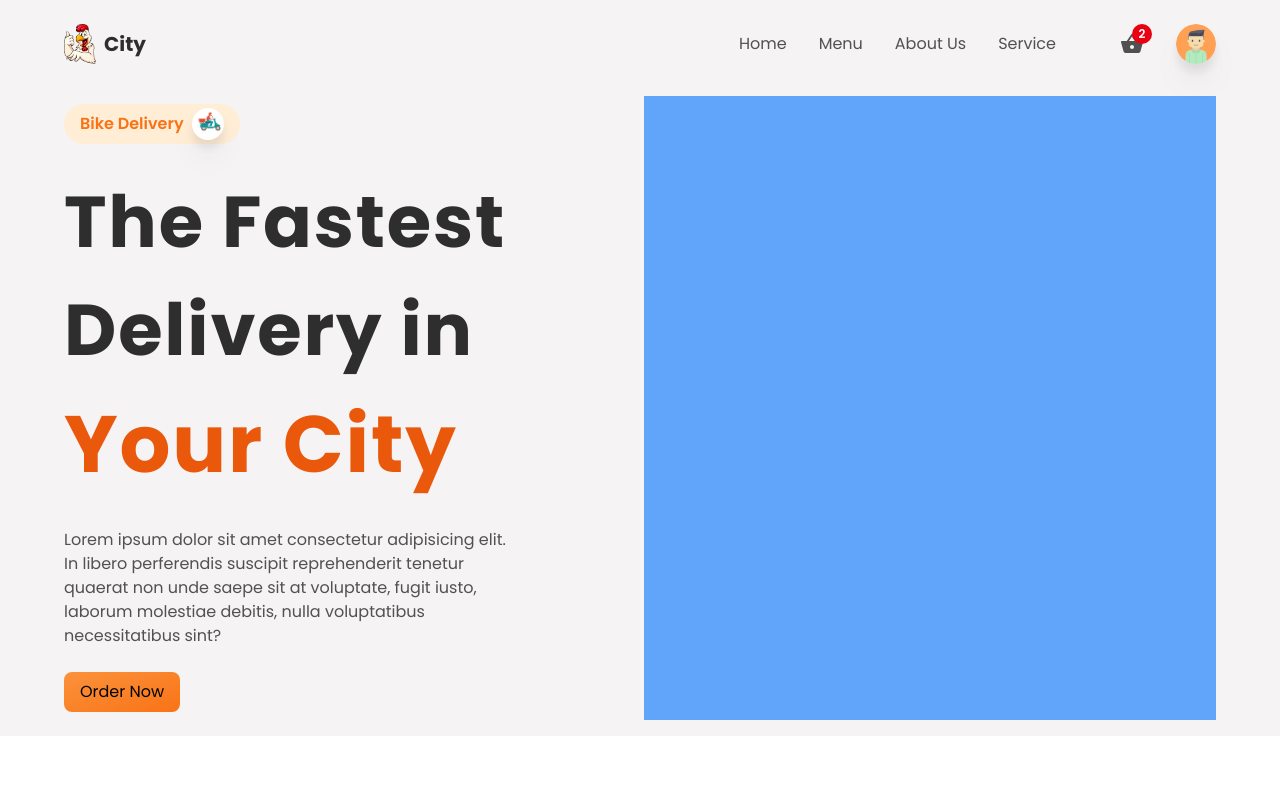
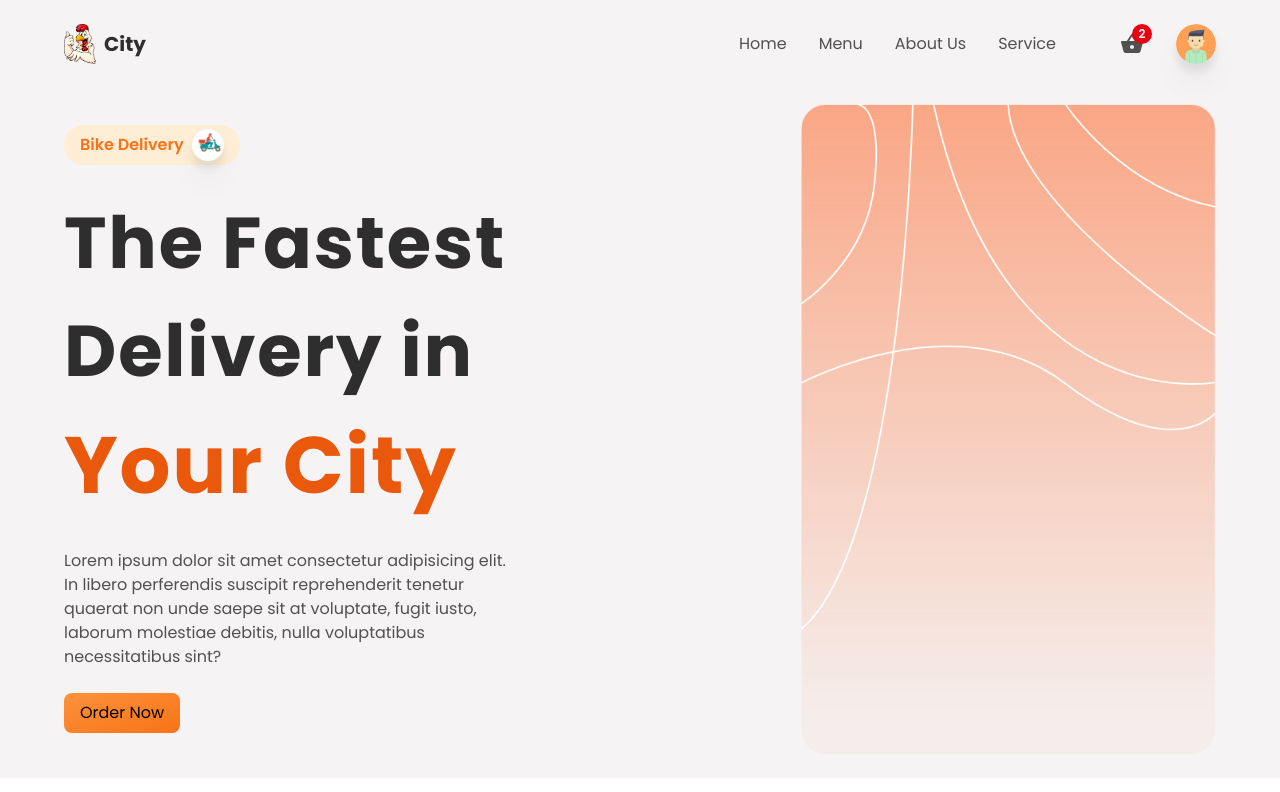
Before and after one commit to CarlosNG93/fooddelivery, a React (Create React App) app: page / in a window 1280 px wide. Shown: the top 792 px of the page. Built offline with nearby package versions, Linux system fonts and the light colour scheme.

Commit message:
Feat: HomeContainer added

```diff
--- /dev/null
+++ b/src/components/HomeContainer.jsx
@@ -0,0 +1,48 @@
+import React from 'react';
+import Delivery from '../assets/delivery.png';
+import HeroBg from '../assets/heroBg.png';
+
+const HomeContainer = () => {
+  return (
+	<section
+		className='grid grid-cols-1 md:grid-cols-2 gap-2 w-full'
+		id="home"
+	>
+		<div className='py-2 flex-1 flex flex-col items-start justify-center gap-6'>
+			<div className='flex items-center gap-2 justify-center bg-orange-100 px-4 py-1 rounded-full'>
+				<p className='text-base text-orange-500 font-semibold'>Bike Delivery</p>
+				<div className='w-8 h-8 bg-white rounded-full overflow-hidden drop-shadow-xl'>
+					<img
+						src={Delivery}
+						className='w-full h-full object-contain'
+						alt="delivery"
+					/>
+				</div>
+			</div>
+			<p className='text-[2.5rem] lg:text-[4.5rem] font-bold tracking-wide text-headingColor'>
+				The Fastest Delivery in{" "}
+				<span className='text-orange-600 text-[3rem] lg:text-[5rem]'>Your City</span>
+			</p>
+
+			<p className='text-base text-textColor text-center md:text-left md:w-[80%]'>
+				Lorem ipsum dolor sit amet consectetur adipisicing elit. In libero perferendis suscipit reprehenderit tenetur quaerat non unde saepe sit at voluptate, fugit iusto, laborum molestiae debitis, nulla voluptatibus necessitatibus sint?
+			</p>
+			<button
+				type="button"
+				className='bg-gradient-to-br from-orange-400 to-orange-500 w-full md:w-auto px-4 py-2 rounded-lg hover:shadow-lg transition-all ease-in-out duration-100'
+			>
+				Order Now
+			</button>
+		</div>
+		<div className='py-2 flex-1 flex items-center relative'>
+			<img src={HeroBg} className='ml-auto h-420 w-full lg:w-auto lg:h-650' alt="hero-bg" />
+
+			<div>
+
+			</div>
+		</div>
+	</section>
+  )
+}
+
+export default HomeContainer;
--- a/src/components/MainContainer.jsx
+++ b/src/components/MainContainer.jsx
@@ -1,38 +1,11 @@
 import React from 'react';
-import Delivery from '../assets/delivery.png';
+import HomeContainer from './HomeContainer';
+
 
 const MainContainer = () => {
 	return (
-		<div className='grid grid-cols-1 md:grid-cols-2 gap-2'>
-			<div className='py-2 flex-1 flex flex-col items-start justify-center gap-6'>
-				<div className='flex items-center gap-2 justify-center bg-orange-100 px-4 py-1 rounded-full'>
-					<p className='text-base text-orange-500 font-semibold'>Bike Delivery</p>
-					<div className='w-8 h-8 bg-white rounded-full overflow-hidden drop-shadow-xl'>
-						<img
-							src={Delivery}
-							className='w-full h-full object-contain'
-							alt="delivery"
-						/>
-					</div>
-				</div>
-				<p className='text-[2.5rem] lg:text-[4.5rem] font-bold tracking-wide text-headingColor'>
-					The Fastest Delivery in{" "}
-					<span className='text-orange-600 text-[3rem] lg:text-[5rem]'>Your City</span>
-				</p>
-
-				<p className='text-base text-textColor text-center md:text-left md:w-[80%]'>
-					Lorem ipsum dolor sit amet consectetur adipisicing elit. In libero perferendis suscipit reprehenderit tenetur quaerat non unde saepe sit at voluptate, fugit iusto, laborum molestiae debitis, nulla voluptatibus necessitatibus sint?
-				</p>
-				<button
-					type="button"
-					className='bg-gradient-to-br from-orange-400 to-orange-500 w-full md:w-auto px-4 py-2 rounded-lg hover:shadow-lg transition-all ease-in-out duration-100'
-				>
-					Order Now
-				</button>
-			</div>
-			<div className='py-2 bg-blue-400 flex-1'>
-
-			</div>
+		<div className='w-full h-auto flex flex-col items-center justify-center'>
+			<HomeContainer />
 		</div>
 	)
 }
--- a/src/components/index.js
+++ b/src/components/index.js
@@ -1,3 +1,4 @@
 export { default as Header } from './Header';
 export { default as MainContainer } from './MainContainer';
 export { default as CreateContainer } from './CreateContainer';
+export { default as HomeContainer } from './HomeContainer';
```
